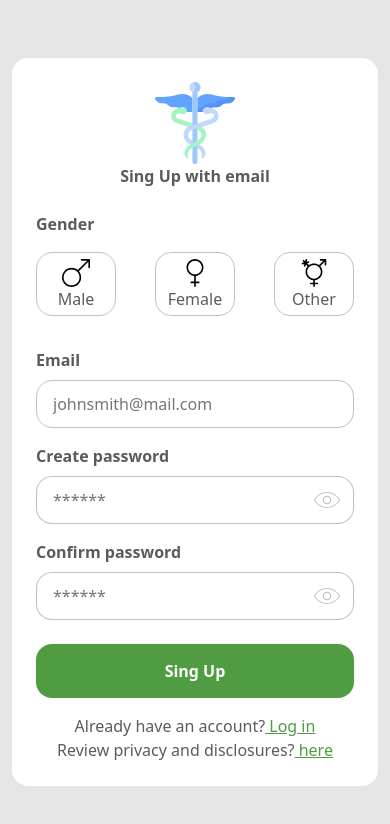
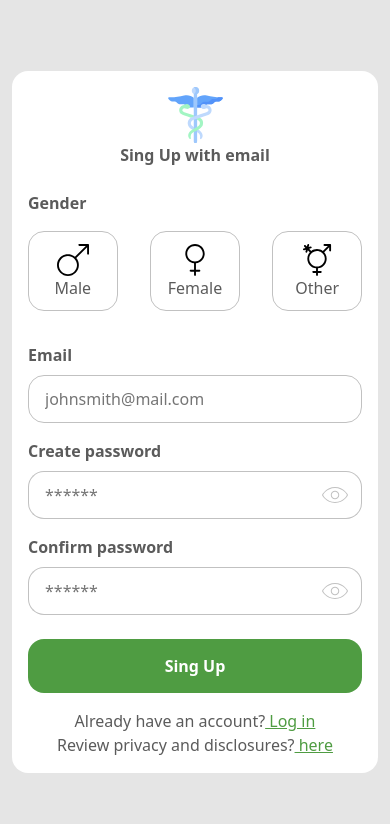
Before and after one commit to Maryasych/react-sing-up, a React (Create React App) app: page / in a window 390 px wide. Shown: the top 824 px of the page. Built offline with nearby package versions, Linux system fonts and the light colour scheme.

Commit message:
styles fix

```diff
--- a/src/App.jsx
+++ b/src/App.jsx
@@ -9,7 +9,7 @@ function App() {
       fluid
       className="main-bg min-vh-100 min-vw-100 d-flex align-items-center"
     >
-      <Container className="login-form col-sm-6 rounded-16 p-4">
+      <Container className="login-form col-sm-6 rounded-16">
         <AuthHeader />
         <AuthBody />
         <AuthFooter />
--- a/src/scss/gender-icons.scss
+++ b/src/scss/gender-icons.scss
@@ -1,9 +1,10 @@
 .gender-custom-btn {
   color: $themeColor;
-  width: 12em;
-  height: 5em;
+  width: 9.7em;
+  height: 6.3em;
   font-weight: lighter;
   transition: all 0.25s;
+  box-sizing: border-box;
   svg {
     transition: fill 0.25s;
   }
@@ -38,21 +39,14 @@
 
 @media screen and (max-width: 1200px) {
   .gender-custom-btn {
-    width: 9em;
+    width: 8em;
     height: 5em;
   }
 }
 
 @media screen and (max-width: 992px) {
   .gender-custom-btn {
-    width: 6em;
-    height: 4em;
+    width: 5.6em;
+    height: 5em;
   }
 }
-
-@media screen and (max-width: 576px) {
-  .gender-custom-btn {
-    width: 5em;
-    height: 4em;
-  }
-}
--- a/src/scss/login-window.scss
+++ b/src/scss/login-window.scss
@@ -2,4 +2,12 @@
 
 .login-form {
   background-color: $white;
+  max-width: 570px;
+  padding: 35px;
 }
+
+@media screen and (max-width: 992px) {
+  .login-form {
+    padding: 16px;
+  }
+}
--- a/src/scss/logo.scss
+++ b/src/scss/logo.scss
@@ -3,3 +3,11 @@
   height: 82px;
   background: url("../svg/logo.svg") 0px 0px no-repeat;
 }
+
+@media screen and (max-width: 992px) {
+  .logo {
+    width: 55px;
+    height: 56px;
+    background-size: 100% 100%;
+  }
+}
```
